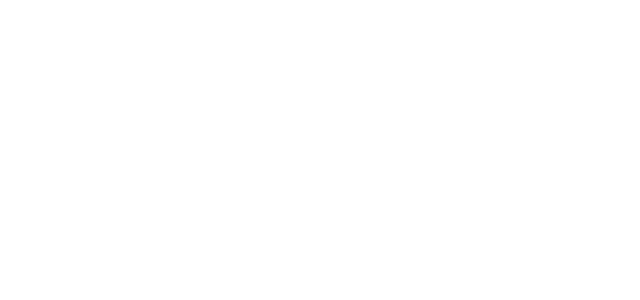
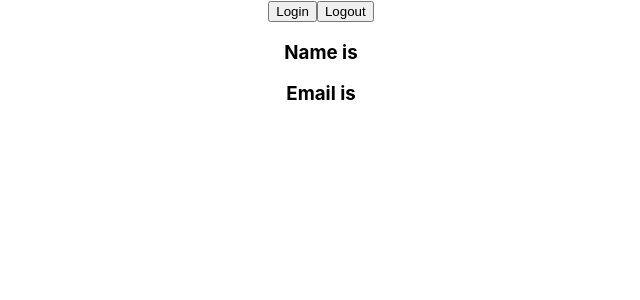
Before and after one commit to iamamit-107/react-with-typescript, a React (Create React App) app: page / in a window 1280 px wide. Shown: the top 300 px of the page, without its empty margins (319-959 px from the left). Built offline with nearby package versions, Linux system fonts and the light colour scheme.

Commit message:
useState for future value

```diff
--- a/src/App.tsx
+++ b/src/App.tsx
@@ -1,7 +1,12 @@
 import "./App.css";
+import LoggedIn from "./state/LoggedIn";
 
 function App() {
-  return <div className="App"></div>;
+  return (
+    <div className="App">
+      <LoggedIn />
+    </div>
+  );
 }
 
 export default App;
--- a/src/state/LoggedIn.tsx
+++ b/src/state/LoggedIn.tsx
@@ -1,20 +1,29 @@
 import { useState } from "react";
 
+type AuthUser = {
+  name: string;
+  email: string;
+};
+
 export default function LoggedIn() {
-  const [loggedin, setLoggedin] = useState(false);
+  const [loggedin, setLoggedin] = useState<null | AuthUser>(null);
 
   const handleLogin = () => {
-    setLoggedin(true);
+    setLoggedin({
+      name: "Amit",
+      email: "amit@amit.com",
+    });
   };
   const handleLogout = () => {
-    setLoggedin(false);
+    setLoggedin(null);
   };
   return (
     <div>
       <button onClick={handleLogin}>Login</button>
       <button onClick={handleLogout}>Logout</button>
 
-      <h3>User is {loggedin ? `logged in` : `Logged out`}</h3>
+      <h3>Name is {loggedin?.name}</h3>
+      <h3>Email is {loggedin?.email}</h3>
     </div>
   );
 }
```
